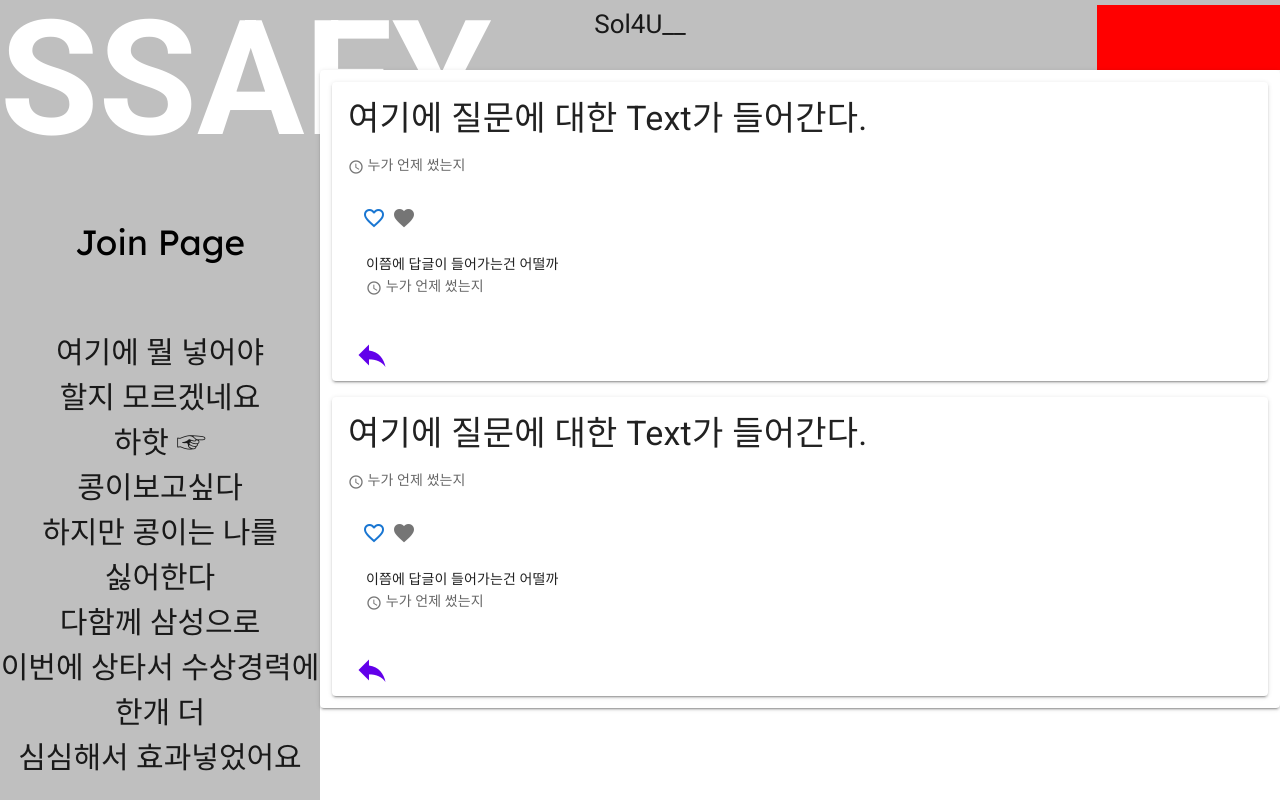
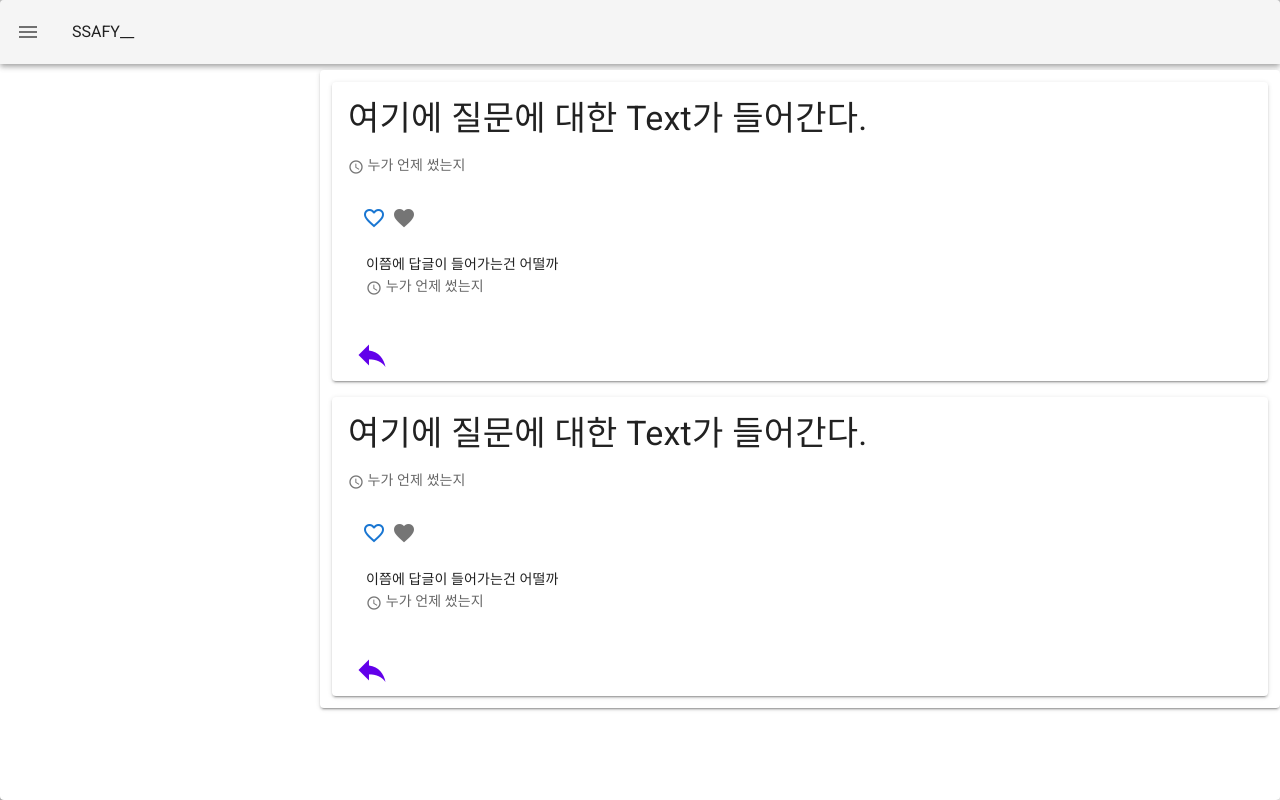
Before and after one commit to ssungwxx/Sol4U-QnA, a Vue app in the folder ssafy-qna/: page /qna/ in a window 1280 px wide. Built offline with nearby package versions, Linux system fonts and the light colour scheme; a web font is replaced by a local one.

Commit message:
add navigation bar

```diff
--- a/ssafy-qna/src/App.vue
+++ b/ssafy-qna/src/App.vue
@@ -14,7 +14,7 @@ export default {
 
 var agent = navigator.userAgent.toLowerCase();
 if (agent.indexOf("chrome") === -1) {
-  alert("해당 홈페이지는 Chrome에 최적화 되어 있습니다.");
+  // alert("해당 홈페이지는 Chrome에 최적화 되어 있습니다.");
 }
 </script>
 
--- a/ssafy-qna/src/components/HeaderMobile.vue
+++ b/ssafy-qna/src/components/HeaderMobile.vue
@@ -1,19 +1,34 @@
 <template>
     <v-layout>
-        <v-flex xs2/>
-        <v-flex xs10>
-            <div>
-                <p class="banner_mobile_font">
-                Sol4U__{{code}}
-                </p>
-            </div>
-        </v-flex>
-        <v-flex xs2  style="background-color:red;">
+        <v-flex>
             <!-- =========================================================== -->
+            <v-card
+                class="mx-auto overflow-hidden"
+                :height = size
+                width="100%"
+            >
 
+                <v-app-bar>
+                    <v-app-bar-nav-icon @click.stop="drawer = !drawer" style="margin-right:20px;"></v-app-bar-nav-icon>
+                    SSAFY__{{code}}
+                </v-app-bar>
 
+                <v-navigation-drawer
+                v-model="drawer"
+                absolute
+                right
+                temporary
+                width = "150"
+                style="padding-top:150px;"
+                >
+                <v-list nav dense>
+                    <router-link to="/" class="RouterLink">
+                        <p class="RouterLink_p">Join Page</p>
+                    </router-link>
+                </v-list>
+                </v-navigation-drawer>
 
-
+            </v-card>
             <!-- =========================================================== -->
         </v-flex>
     </v-layout>
@@ -23,7 +38,18 @@
     import Vue from 'vue'
 
     export default Vue.extend({
-        props: ['code']
+        props: ['code'],
+        data: () => ({
+            drawer: false,
+            group: null,
+            size: window.outerHeight
+        }),
+
+        watch: {
+            group () {
+                this.drawer = false
+            },
+        }
     })
 </script>
 
@@ -32,4 +58,7 @@
 .banner_mobile_font{
   font-size:26px;
 }
+.RouterLink_p{
+    font-size:20px;
+}
 </style>
--- a/ssafy-qna/src/views/QnAPage.vue
+++ b/ssafy-qna/src/views/QnAPage.vue
@@ -3,6 +3,7 @@
     <v-layout class = "banner_mobile">
         <HeaderMobile :code = code />
     </v-layout>
+
     <v-layout>
       <v-flex sm3 class="banner_background">
         <p class="banner">SSAFY</p>
@@ -89,7 +90,6 @@ export default Vue.extend({
   height: 50px;
   background-color: #bfbfbf;
   text-align:center;
-  padding-top:5px;
 }
 
 @media(max-width:600px){
```
